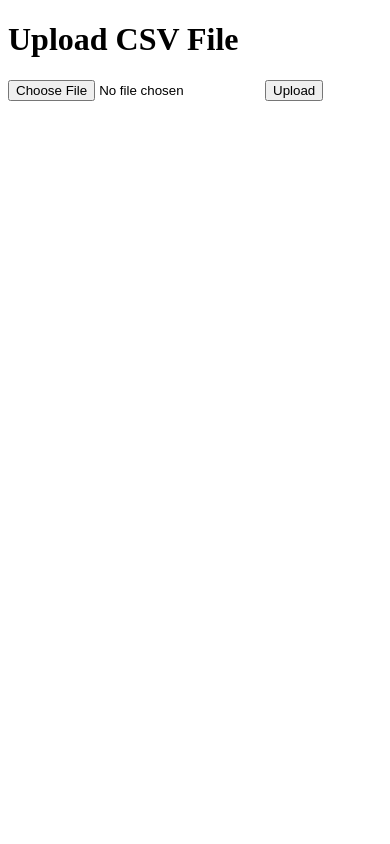
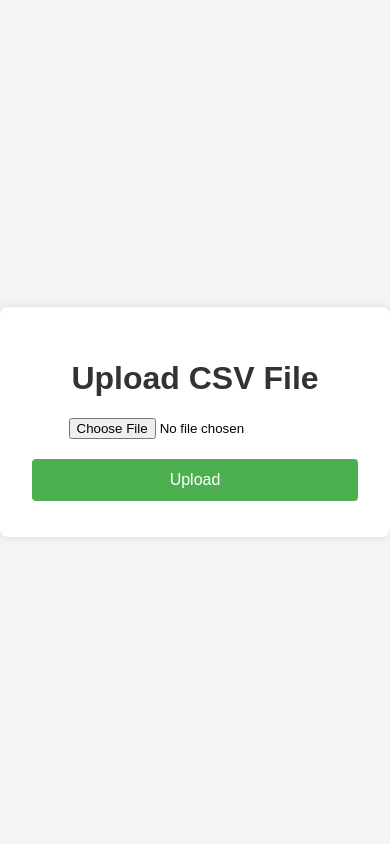
Before and after one commit to ucodefusion/csvparser-project, a Node server app: page / in a window 390 px wide. Run offline with Node 20, Linux system fonts and the light colour scheme.

Commit message:
layout changes

```diff
--- a/src/views/index.ejs
+++ b/src/views/index.ejs
@@ -3,14 +3,72 @@
 
 <head>
     <meta charset="UTF-8">
-
     <meta name="viewport" content="width=device-width, initial-scale=1.0">
     <title>Upload CSV File</title>
+    <style>
+        body {
+            font-family: 'Arial', sans-serif;
+            background-color: #f4f4f4;
+            display: flex;
+            justify-content: center;
+            align-items: center;
+            height: 100vh;
+            margin: 0;
+        }
+
+        h1 {
+            color: #333;
+            text-align: center;
+        }
+
+        form {
+            background: #fff;
+            padding: 2rem;
+            border-radius: 8px;
+            box-shadow: 0 0 10px rgba(0, 0, 0, 0.1);
+            display: flex;
+            flex-direction: column;
+            align-items: center;
+        }
+
+        input[type="file"] {
+            margin-bottom: 1rem;
+        }
+
+        button {
+            background-color: #4CAF50;
+            color: white;
+            border: none;
+            padding: 0.75rem 1.5rem;
+            text-align: center;
+            text-decoration: none;
+            display: inline-block;
+            font-size: 1rem;
+            margin: 4px 2px;
+            cursor: pointer;
+            border-radius: 4px;
+            transition: background-color 0.3s;
+        }
+
+        button:hover {
+            background-color: #45a049;
+        }
+
+        @media (max-width: 600px) {
+            form {
+                width: 90%;
+            }
+
+            button {
+                width: 100%;
+            }
+        }
+    </style>
 </head>
 
 <body>
-    <h1>Upload CSV File</h1>
     <form action="/upload-file" method="post" enctype="multipart/form-data">
+        <h1>Upload CSV File</h1>
         <input type="file" name="csvInput" accept=".csv" required>
         <button type="submit">Upload</button>
     </form>
```
